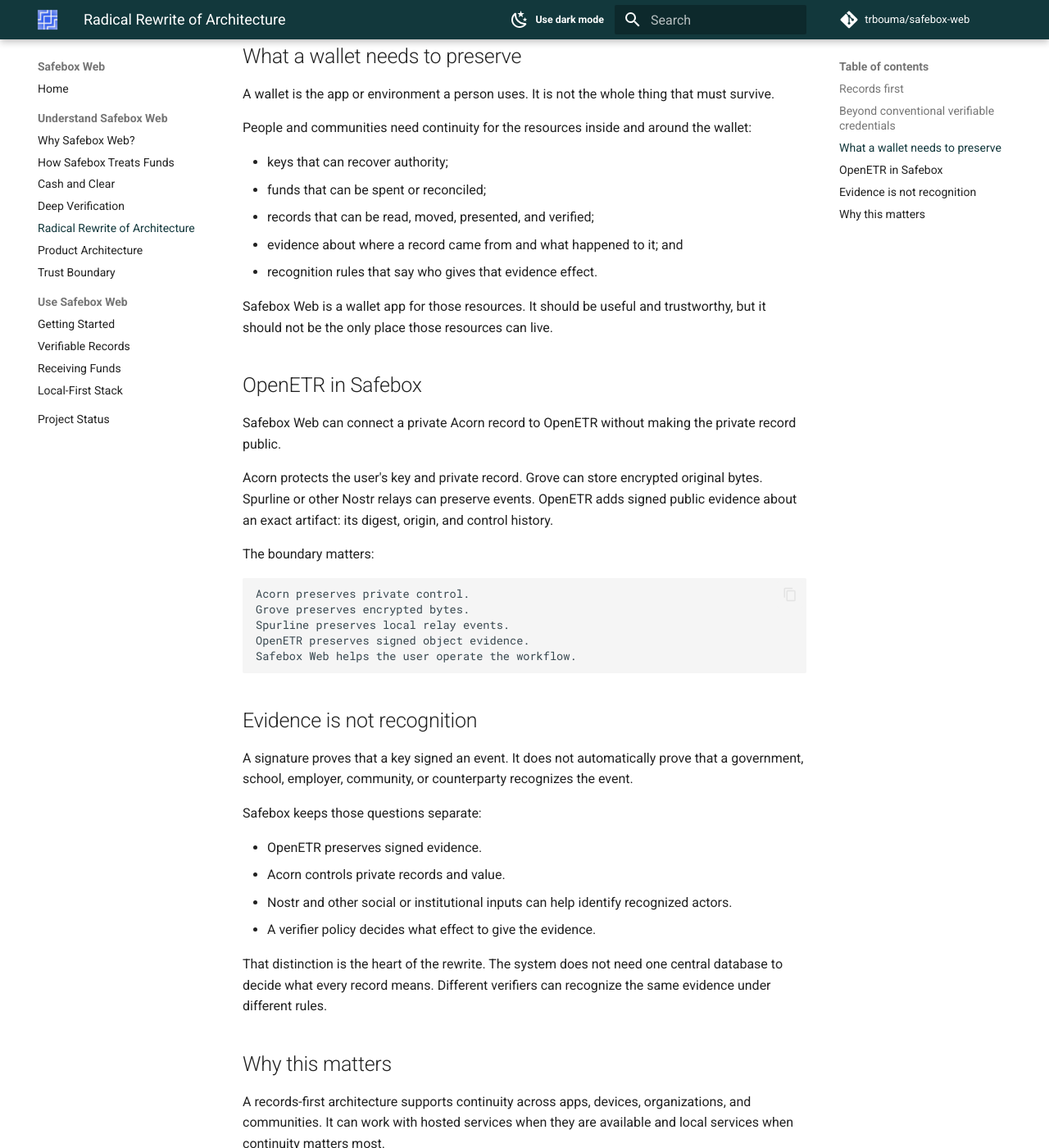
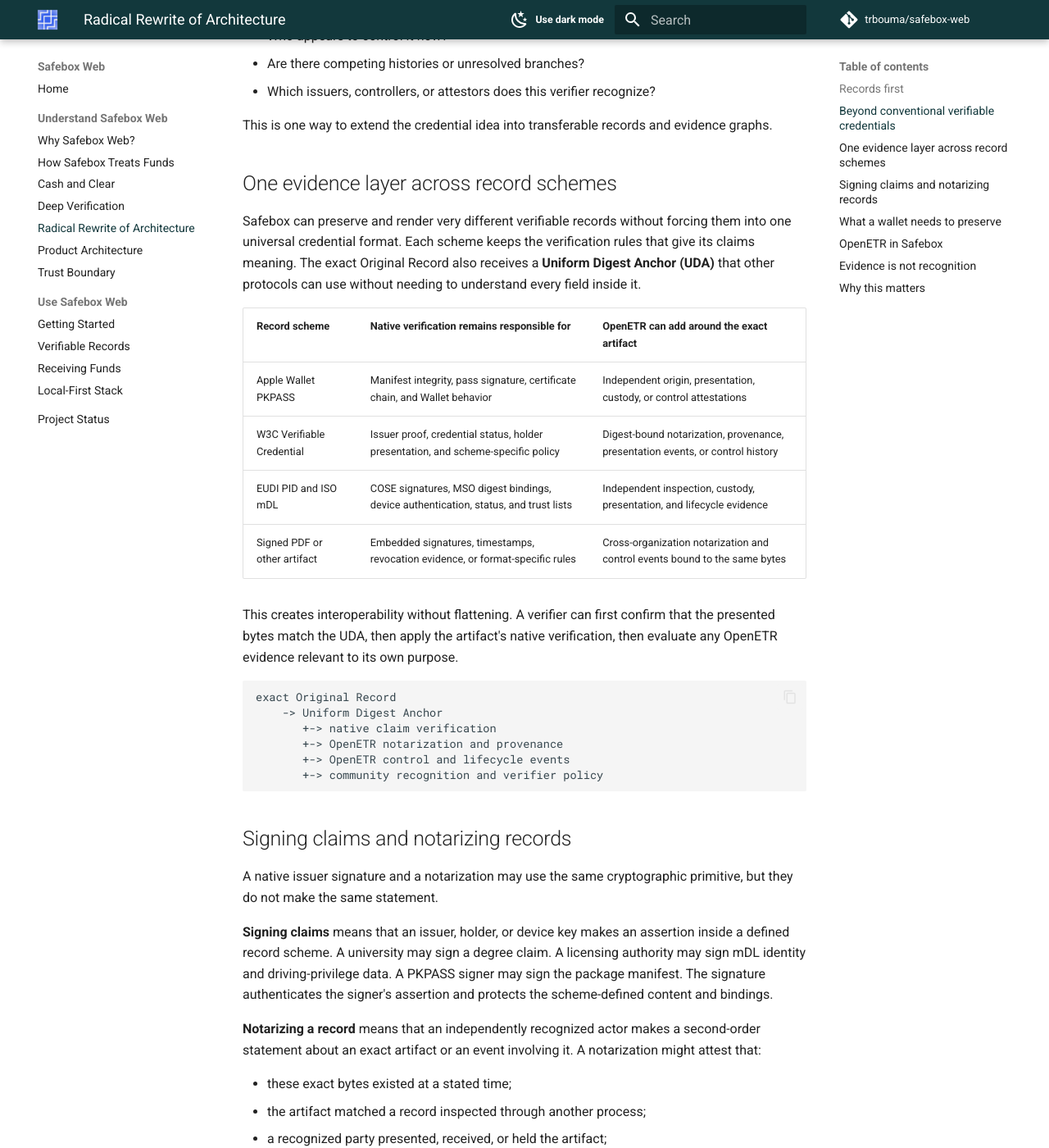
Before and after one commit to trbouma/safebox-web, an MkDocs documentation site: the page built from website/radical-rewrite-of-architecture.md, in a window 1280 px wide and 1400 px high, scrolled down 2753 px. Shown: the whole window at 82% size. Built offline with MkDocs 1.6.1 and Material for MkDocs 9.7.7, drawn with Linux system fonts in a browser that asks for light colours; comment, search, counter and statistics services are not loaded; some of the changed text lies outside the part shown.

Commit message:
docs update radical rewrite

````diff
--- a/website/radical-rewrite-of-architecture.md
+++ b/website/radical-rewrite-of-architecture.md
@@ -1,6 +1,6 @@
 ---
 title: Radical Rewrite of Architecture
-description: A records-first approach that generalizes and extends verifiable credentials.
+description: A records-first approach that separates native claims, artifact notarization, control evidence, recognition, and verifier policy.
 ---
 
 # Radical Rewrite of Architecture
@@ -75,14 +75,20 @@
 keys           -> what gives the person control
 funds          -> value the person can hold or transfer
 records        -> information and evidence the person needs to preserve
-credentials    -> one important kind of record
-OpenETR        -> signed evidence about exact transferable records
+credentials    -> records carrying claims secured by native schemes
+notarization   -> independent attestations about exact records or events
+OpenETR        -> digest-bound origin, notarization, and control evidence
 ```
 
 [OpenETR](https://trbouma.github.io/openetr/) is an experimental records-first
 framework for electronic transferable records. It anchors evidence to exact
 artifact digests and signed control events so a verifier can inspect what
 happened to a record without depending on the original application database.
+Because the anchor identifies bytes rather than a file format, the same
+evidence model can operate across PKPASS, W3C Verifiable Credentials, EUDI PID,
+ISO mobile driving licences, PDFs, and record schemes not yet anticipated.
+OpenETR does not replace their native signatures or trust models. It adds a
+separate evidence layer around the exact artifact.
 
 The rewrite is not that credentials disappear. It is that credentials can be
 understood as a specialized kind of record, while leaving space for other
@@ -104,9 +110,11 @@
 - a private record controlled by the user's Acorn key;
 - an encrypted Original Record stored through Grove or another Blossom server;
 - relay-backed metadata and recovery state;
+- native signatures, bindings, status, and presentations defined by the
+  artifact's own scheme;
 - transferable ecash proofs associated with the Acorn; and
-- OpenETR evidence describing the origin and control history of an exact
-  artifact.
+- OpenETR evidence describing notarization, origin, and control history for an
+  exact artifact.
 
 The app becomes replaceable. The record remains portable.
 
@@ -138,6 +146,74 @@
 This is one way to extend the credential idea into transferable records and
 evidence graphs.
 
+## One evidence layer across record schemes
+
+Safebox can preserve and render very different verifiable records without
+forcing them into one universal credential format. Each scheme keeps the
+verification rules that give its claims meaning. The exact Original Record
+also receives a **Uniform Digest Anchor (UDA)** that other protocols can use
+without needing to understand every field inside it.
+
+| Record scheme | Native verification remains responsible for | OpenETR can add around the exact artifact |
+| --- | --- | --- |
+| Apple Wallet PKPASS | Manifest integrity, pass signature, certificate chain, and Wallet behavior | Independent origin, presentation, custody, or control attestations |
+| W3C Verifiable Credential | Issuer proof, credential status, holder presentation, and scheme-specific policy | Digest-bound notarization, provenance, presentation events, or control history |
+| EUDI PID and ISO mDL | COSE signatures, MSO digest bindings, device authentication, status, and trust lists | Independent inspection, custody, presentation, and lifecycle evidence |
+| Signed PDF or other artifact | Embedded signatures, timestamps, revocation evidence, or format-specific rules | Cross-organization notarization and control events bound to the same bytes |
+
+This creates interoperability without flattening. A verifier can first confirm
+that the presented bytes match the UDA, then apply the artifact's native
+verification, then evaluate any OpenETR evidence relevant to its own purpose.
+
+```text
+exact Original Record
+    -> Uniform Digest Anchor
+       +-> native claim verification
+       +-> OpenETR notarization and provenance
+       +-> OpenETR control and lifecycle events
+       +-> community recognition and verifier policy
+```
+
+## Signing claims and notarizing records
+
+A native issuer signature and a notarization may use the same cryptographic
+primitive, but they do not make the same statement.
+
+**Signing claims** means that an issuer, holder, or device key makes an
+assertion inside a defined record scheme. A university may sign a degree claim.
+A licensing authority may sign mDL identity and driving-privilege data. A
+PKPASS signer may sign the package manifest. The signature authenticates the
+signer's assertion and protects the scheme-defined content and bindings.
+
+**Notarizing a record** means that an independently recognized actor makes a
+second-order statement about an exact artifact or an event involving it. A
+notarization might attest that:
+
+- these exact bytes existed at a stated time;
+- the artifact matched a record inspected through another process;
+- a recognized party presented, received, or held the artifact;
+- a custody or transfer event occurred under a stated procedure; or
+- an organization recognized the artifact for a specific purpose.
+
+Notarization does not silently become a new issuer signature, and it does not
+prove every claim embedded in the artifact. It adds another path by which a
+verifier may establish trust: confidence in a recognized attestor's statement
+about the digest-bound object or event.
+
+The distinction is semantic, not merely cryptographic:
+
+```text
+native signature -> "this key makes these scheme-defined claims"
+notarization      -> "this attestor makes this statement about this exact record"
+control event     -> "this key performed this lifecycle action on this record"
+verifier policy   -> "for this decision, these signers and statements are recognized"
+```
+
+OpenETR can carry the latter two forms across otherwise incompatible record
+schemes. The UDA supplies the common object reference; the signed event states
+what is being attested; recognition and verifier policy determine whether that
+attestation should be trusted for the decision at hand.
+
 ## What a wallet needs to preserve
 
 A wallet is the app or environment a person uses. It is not the whole thing
@@ -162,8 +238,9 @@
 
 Acorn protects the user's key and private record. Grove can store encrypted
 original bytes. Spurline or other Nostr relays can preserve events. OpenETR
-adds signed public evidence about an exact artifact: its digest, origin, and
-control history.
+adds signed public evidence about an exact artifact: its digest, notarizations,
+origin, and control history. The native verifier remains responsible for the
+artifact's own signatures, bindings, and status.
 
 The boundary matters:
 
@@ -171,7 +248,8 @@
 Acorn preserves private control.
 Grove preserves encrypted bytes.
 Spurline preserves local relay events.
-OpenETR preserves signed object evidence.
+Native schemes preserve signed claims and format-specific proofs.
+OpenETR preserves digest-bound notarization and control evidence.
 Safebox Web helps the user operate the workflow.
 ```
 
@@ -183,11 +261,19 @@
 
 Safebox keeps those questions separate:
 
-- OpenETR preserves signed evidence.
+- Native schemes preserve signed claims and their internal bindings.
+- OpenETR preserves signed notarization, origin, and control evidence about an
+  exact artifact.
 - Acorn controls private records and value.
 - Nostr and other social or institutional inputs can help identify recognized
   actors.
 - A verifier policy decides what effect to give the evidence.
+
+A notary signature therefore adds evidence, not automatic truth. Its trust
+comes from what was attested, whether the verifier recognizes the attestor,
+whether the procedure was fit for purpose, and whether the statement is current
+and relevant. That is different from trusting a native issuer's claims, though
+a verifier may require both.
 
 That distinction is the heart of the rewrite. The system does not need one
 central database to decide what every record means. Different verifiers can
@@ -216,3 +302,6 @@
 locally:
 
 > Lockbox preserves local authority, continuity, and evidence.
+
+[Understand Deep Verification](deep-verification.md){ .md-button .md-button--primary }
+[Explore Verifiable Records](records-and-wallet-passes.md){ .md-button }
````
